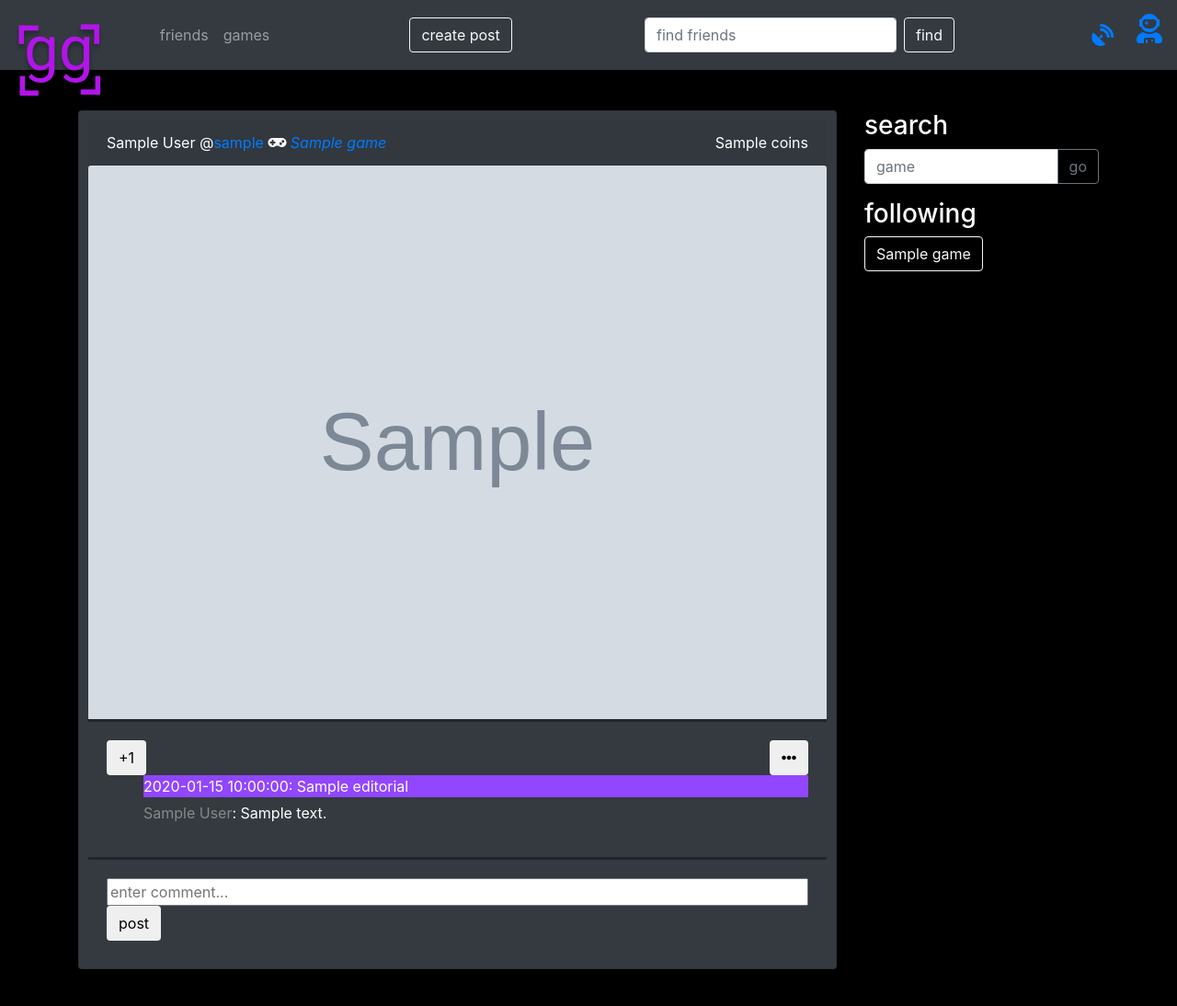
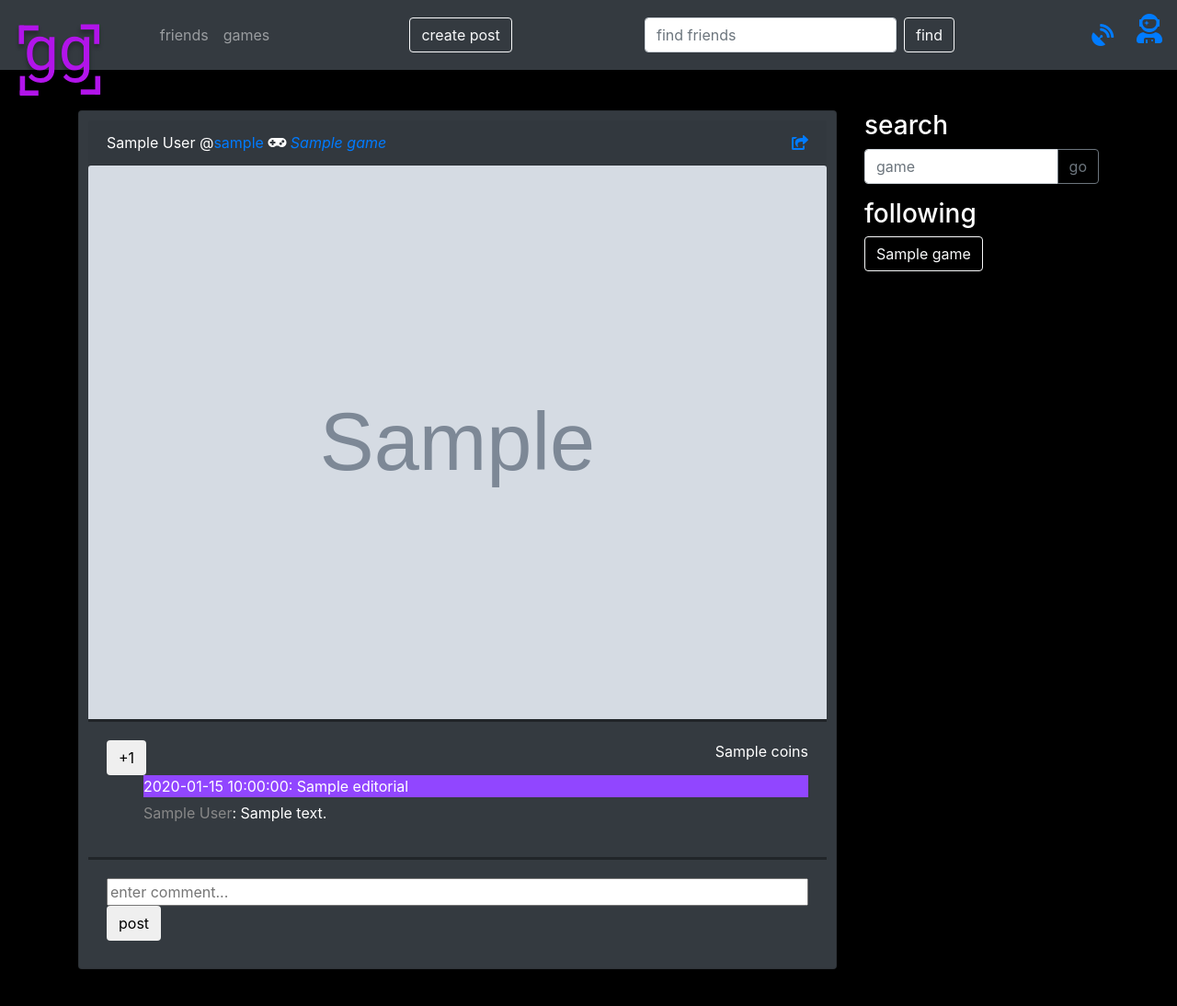
Before and after one commit to dbish/gameshots, a Flask app: template templates/gameFeed.html in a window 1280 px wide. Shown: the top 1094 px of the page at 92% size. Run offline with Flask 2, Linux system fonts and the light colour scheme; the template is opened without the code that fills it: most values are stand-ins (such as "Sample title", 1, 10 or a date in 2020); grey boxes marked "Sample" are stand-in pictures; some libraries are stand-ins or nearby versions.

Commit message:
updated link to post

```diff
--- a/static/feed.css
+++ b/static/feed.css
@@ -24,10 +24,14 @@
 	margin-bottom: 50px;
 }
 
-.coins {
+.link, .coins {
 	text-align:right;
 	float:right;
 	margin:0;
+}
+
+.coins {
+	color:white;
 }
 
 .more {
--- a/static/gameFeed.css
+++ b/static/gameFeed.css
@@ -28,10 +28,14 @@ h3 {
         margin-bottom: 50px;
 }
 
-.coins {
+.link, .coins {
         text-align:right;
         float:right;
         margin:0;
+}
+
+.coins {
+	color:white;
 }
 
 .more {
--- a/templates/feed.html
+++ b/templates/feed.html
@@ -25,9 +25,8 @@
 				{{post.display_name}} @<a href="{{url_for('viewProfile',username=post.username)}}">{{post.username}}</a> <i class="fa fa-gamepad"></i>
 				{% endif %}
 				<a href="{{url_for('viewGame',game=post.gameSlug)}}"><i>{{post.game}}</i></a>
-				<div class="coins">{{post.coins}}</i></div>
+				<div class="link"><a href="{{url_for('viewPost', postid=post.id)}}"><i class="fa fa-share-square"></i></a></div>
 			</div>
-		       <a href="{{url_for('viewPost', postid=post.id)}}">
 		       {% if ('.mp4' in post.image) %}
                         <video controls muted autoplay class="card-img-top">
                                 <source src="{{post.image}}" type="video/mp4">
@@ -35,7 +34,6 @@
                         {% else %}
                         <img src="{{post.image}}" class="card-img-top">
                         {% endif %}
-		       </a>
 
 			<div class="card-body">
 				{% if post.voted %}
@@ -46,7 +44,7 @@
 				<button class="btn downvoteButton" onclick="downvotePost('{{post.id}}')" style="display:none">-1</button>
 
 				{% endif %}
-				<button class="btn more"><i class="fa fa-ellipsis-h"></i></button>
+				<div class="coins">{{post.coins}}</i></div>
 				<ul class="commentsList">
 					<li class="editorial">{{post.time}}: {{post.editorial}}</li>
 					{% for comment in post.comments %}
--- a/templates/gameFeed.html
+++ b/templates/gameFeed.html
@@ -29,9 +29,9 @@
 				{{post.display_name}} @<a href="{{url_for('viewProfile',username=post.username)}}">{{post.username}}</a> <i class="fa fa-gamepad"></i>
 				{% endif %}
 				<a href="{{url_for('viewGame',game=post.gameSlug)}}"><i>{{post.game}}</i></a>
-				<div class="coins">{{post.coins}}</i></div>
+				<div class="link"><a href="{{url_for('viewPost', postid=post.id)}}"><i class="fa fa-share-square"></i></a></div>
+
 			</div>
-			<a href="{{url_for('viewPost', postid=post.id)}}">
 		       {% if ('.mp4' in post.image) %}
                         <video controls muted autoplay class="card-img-top">
                                 <source src="{{post.image}}" type="video/mp4">
@@ -39,7 +39,6 @@
                         {% else %}
                         <img src="{{post.image}}" class="card-img-top">
                         {% endif %}
-			</a>
 
 			<div class="card-body">
 				{% if post.voted %}
@@ -50,7 +49,7 @@
 				<button class="btn downvoteButton" onclick="downvotePost('{{post.id}}')" style="display:none">-1</button>
 
 				{% endif %}
-				<button class="btn more"><i class="fa fa-ellipsis-h"></i></button>
+				<div class="coins">{{post.coins}}</i></div>
 				<ul class="commentsList">
 					<li class="editorial">{{post.time}}: {{post.editorial}}</li>
 					{% for comment in post.comments %}
```
